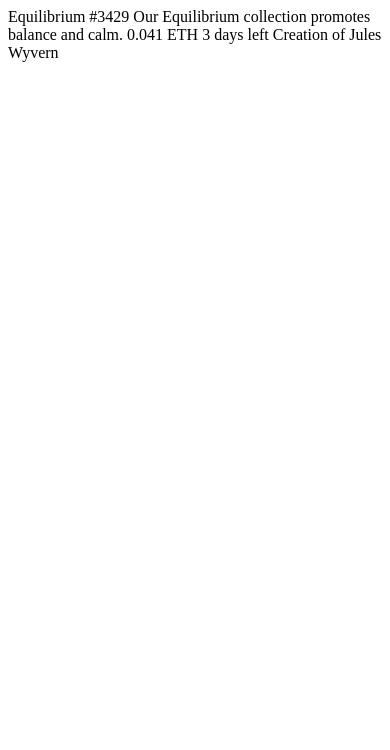
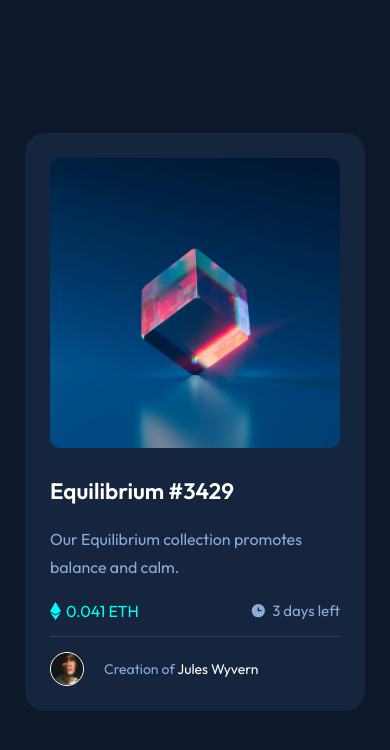
Before and after one commit to anhvu1012/NFT-Preview-Card-Component, a plain HTML site: page index.html in a window 390 px wide. Drawn offline with Linux system fonts and the light colour scheme.

Commit message:
Finish mobile styling

```diff
--- a/index.html
+++ b/index.html
@@ -11,11 +11,54 @@
       sizes="32x32"
       href="./images/favicon-32x32.png"
     />
-
+    <link rel="preconnect" href="https://fonts.googleapis.com" />
+    <link rel="preconnect" href="https://fonts.gstatic.com" crossorigin />
+    <link
+      href="https://fonts.googleapis.com/css2?family=Outfit:wght@100..900&display=swap"
+      rel="stylesheet"
+    />
+    <link rel="stylesheet" href="styles/styles.css" />
     <title>Frontend Mentor | NFT preview card component</title>
   </head>
-  <body>
-    Equilibrium #3429 Our Equilibrium collection promotes balance and calm.
-    0.041 ETH 3 days left Creation of Jules Wyvern
+  <body class="flex-row flex-center">
+    <main class="flex-column">
+      <figure class="image-wrapper">
+        <img
+          class="image"
+          src="images/image-equilibrium.jpg"
+          alt="Equilibrium"
+        />
+        <div class="hover-state flex-row flex-center">
+          <img src="images/icon-view.svg" alt="View icon" />
+        </div>
+      </figure>
+      <div class="preview-info">
+        <h1 class="name">Equilibrium #3429</h1>
+        <p class="description">
+          Our Equilibrium collection promotes balance and calm.
+        </p>
+        <div class="ETH-clock-section flex-row">
+          <div class="flex-row flex-center">
+            <img src="images/icon-ethereum.svg" alt="Ethereum Icon" />
+            <span class="ethereum">0.041 ETH</span>
+          </div>
+          <div class="flex-row flex-center">
+            <img src="images/icon-clock.svg" alt="Clock Icon" />
+            <span class="time-left">3 days left</span>
+          </div>
+        </div>
+      </div>
+      <hr />
+      <div class="account-info flex-row">
+        <img
+          class="profile-picture"
+          src="images/image-avatar.png"
+          alt="Account profile picture"
+        />
+        <span class="account-info-description"
+          >Creation of <span class="account-name">Jules Wyvern</span></span
+        >
+      </div>
+    </main>
   </body>
 </html>
--- /dev/null
+++ b/styles.scss
@@ -0,0 +1,143 @@
+$font: 'Outfit', sans-serif;
+
+$blue-500: hsl(215, 51%, 70%);
+$cyan-400: hsl(178, 100%, 50%);
+
+$main-bg: hsl(217, 54%, 11%);
+$card-bg: hsl(216, 50%, 16%);
+$line: hsl(215, 32%, 27%);
+$hover-image: rgba(0, 255, 247, 0.5);
+$white: hsl(0, 0%, 100%);
+
+body, h1, p, figure, hr{
+  margin: 0;
+  padding: 0;
+}
+
+body{
+  font-family: $font;
+  background-color: $main-bg;
+  color: $blue-500;
+  height: 100vh;
+}
+
+.flex-row{
+  display: flex;
+  flex-direction: row;
+}
+
+.flex-column{
+  display: flex;
+  flex-direction: column;
+}
+
+.flex-center{
+  justify-content: center;
+  align-items: center;
+}
+
+@mixin text-hover-state{
+  color: $cyan-400;
+}
+
+main{
+  background-color: $card-bg;
+  border-radius: 20px;
+  margin: auto 25px;
+  padding: 25px;
+
+  .image-wrapper{
+    border-radius: 10px;
+    margin-bottom: 25px;
+    position: relative;
+    cursor: pointer;
+
+    .image{
+      width: 100%;
+      object-fit: contain;
+      border-radius: inherit;
+    }
+
+    .hover-state{
+      display: none;
+      position: absolute;
+      top: 0;
+      width: 100%;
+      height: 100%;
+      background-color: $hover-image;
+      border-radius: inherit;
+    }
+
+    &:hover{
+      .hover-state{
+        display: flex;
+      }
+    }
+  }
+
+  .preview-info{
+    .name{
+      color: $white;
+      font-size: 1.4em;
+      font-weight: 600;
+      margin-bottom: 20px;
+      cursor: pointer;
+
+      &:hover{
+        @include text-hover-state;
+      }
+    }
+
+    .description{
+      line-height: 1.75;
+      margin-bottom: 20px;
+    }
+
+    .ETH-clock-section{
+      justify-content: space-between;
+      margin-bottom: 15px;
+
+      &>div{
+        column-gap: 5px;
+
+        .ethereum{
+          color: $cyan-400;
+        }
+
+        .time-left{
+          font-size: 15px;
+        }
+      }
+    }
+  }
+
+  hr{
+    height: 0.3px;
+    border: none;
+    border-top: 1px solid $line;
+  }
+
+  .account-info{
+    margin-top: 15px;
+    align-items: center;
+    column-gap: 20px;
+
+    .profile-picture{
+      width: 2em;
+      border: 1px solid $white;
+      border-radius: 50%;
+    }
+
+    .account-info-description{
+      font-size: 14px;
+      .account-name{
+        color: $white;
+        cursor: pointer;
+
+        &:hover{
+          @include text-hover-state;
+        }
+      }
+    }
+  }
+}
```
Also changed, not shown: styles/styles.css (added), 1 other file.
